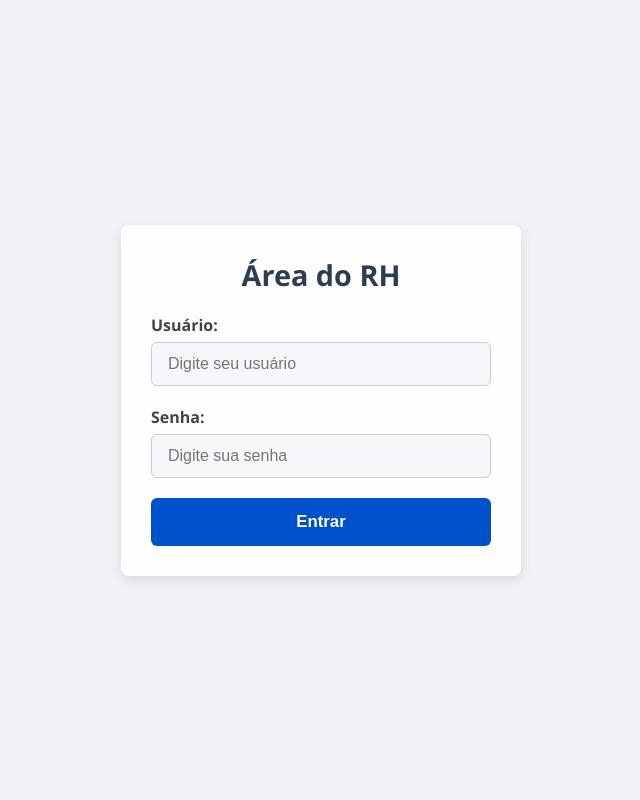
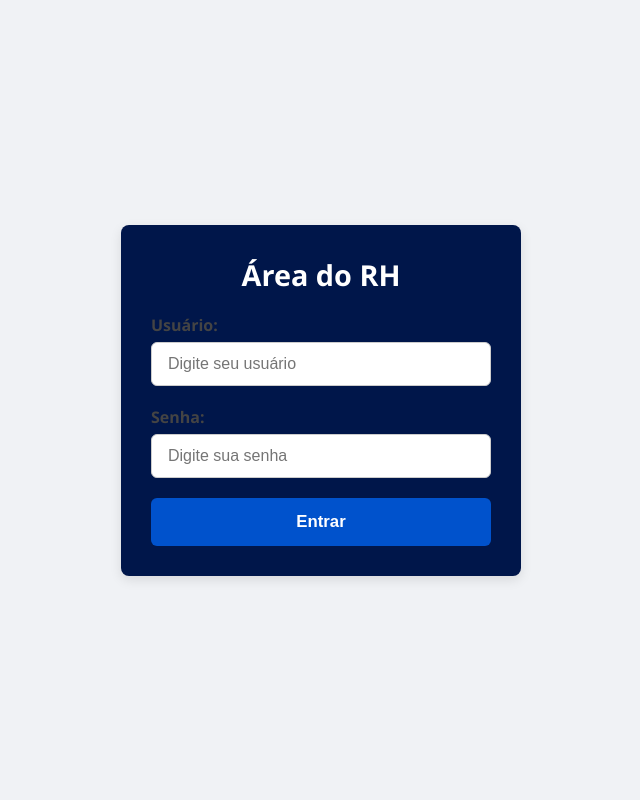
Before and after one commit to AlvaroMayF/satisfa-o, a Flask app: page /admin/login in a window 1280 px wide. Shown: the whole page, without its empty margins (319-959 px from the left). Run offline with Flask 3, Linux system fonts and the light colour scheme.

Commit message:
ajuste-layout area RH

```diff
--- a/static/rh.css
+++ b/static/rh.css
@@ -3,8 +3,13 @@
 /* -----------------------------
    Container de Login RH
    ----------------------------- */
+   :root{
+    --primaryColor:#00164a;
+    --secondaryColor:#3dc4df;
+    --maxWidth:500px;
+  }
 .rh-login-container {
-  background-color: rgba(255, 255, 255, 0.95);
+  background-color: var(--primaryColor);
   width: 100%;
   max-width: 400px;
   margin: 80px auto;
@@ -15,7 +20,7 @@
 .rh-login-container h2 {
   text-align: center;
   margin-bottom: 20px;
-  color: #2c3e50;
+  color: #fff;
   font-size: 1.8rem;
 }
 .rh-login-container label {
@@ -32,7 +37,7 @@
   margin-bottom: 20px;
   border: 1px solid #ccc;
   border-radius: 6px;
-  background-color: #f5f7fa;
+  background-color: #fff;
   font-size: 1rem;
   transition: border-color 0.3s ease, box-shadow 0.3s ease;
 }
```
Also changed, not shown: templates/login/login.html (+4 -3 lines), database.db (added), static/img/favicon.ico (added), static/img/logo.png (renamed from static/img/nova logo horizontal (3).png).
